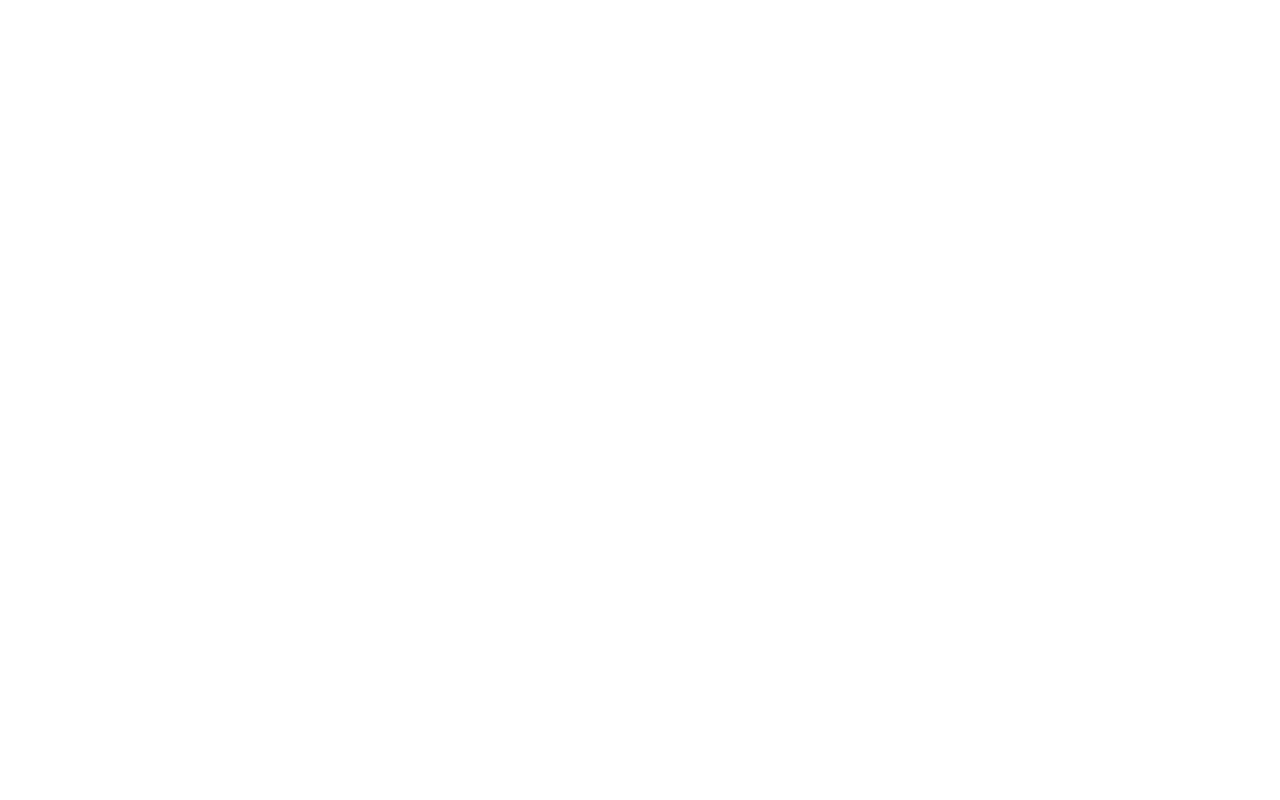
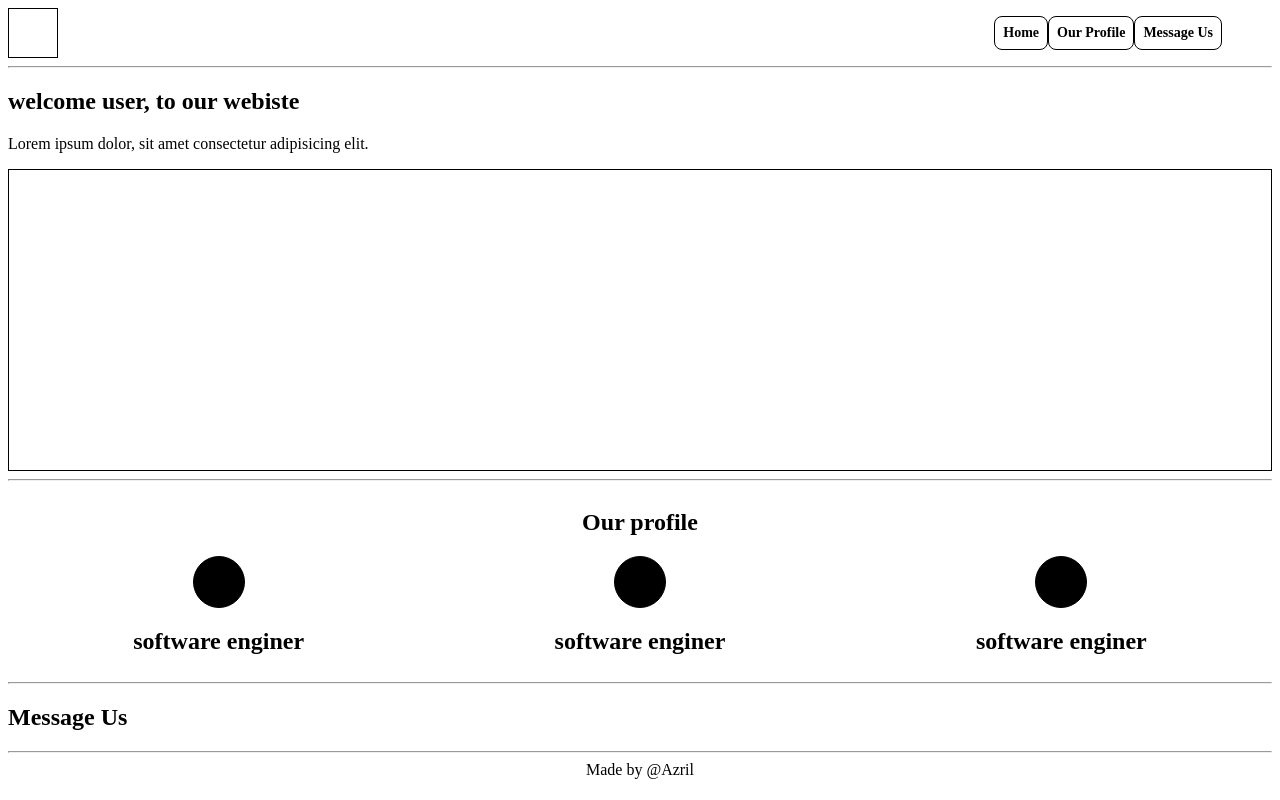
Before and after one commit to revou-fundamental-course/19-aug-24-Azril-Rojaan-Fauzi, a plain HTML site: page index.html in a window 1280 px wide. Drawn offline with Linux system fonts and the light colour scheme.

Commit message:
Pengerjaan day 1

```diff
--- a/css/style.css
+++ b/css/style.css
@@ -1 +1,54 @@
 /* ini css */
+.logo-icon{
+  height: 48px;
+  width: 48px;
+  border: 1px solid;
+}
+nav{
+  display: flex;
+  align-items: center;
+  justify-content: space-between;
+  padding-right: 50px;
+}
+
+.nav-container{
+  display: flex;
+}
+
+.nav-item{
+  border: 1px solid;
+  color: black;
+  text-decoration: none;
+  font-size: 14px;
+  font-weight: bold;
+  padding: 8px;
+  border-radius: 8px;
+}
+.banner-img{
+  border: 1px solid;
+  height: 300px;
+}
+.main-profile{
+  display: flex;
+  justify-content: space-around;
+}
+.profile-item{
+  text-align:  -webkit-center;
+}
+.profile-img{
+  border: 1px solid;
+  background-color: black;
+  height: 50px;
+  border-radius: 50%;
+  width: 50px;
+}
+
+footer{
+  text-align: center;
+}
+
+.profile-container{
+  display: flex;
+  flex-direction: column;
+  text-align: center;
+}
--- a/index.html
+++ b/index.html
@@ -6,6 +6,67 @@
   <link rel="stylesheet" href="css/style.css">
 </head>
 <body>
+  <nav>
+    <header>
+      <div class="logo-icon"></div>
+    </header>
+    <section class="nav-container">
+      <a href="#" class="nav-item">Home</a>
+      <a href="#our-profile" class="nav-item">Our Profile</a>
+      <a href="#" class="nav-item">Message Us</a>
+    </section>
+  </nav>
+  <hr>
 
+  <main>
+    <article>
+      <header>
+        <h1>welcome user, to our webiste</h1>
+      </header>
+      <p>Lorem ipsum dolor, sit amet consectetur adipisicing elit.</p>
+      <div class="banner-img"></div>
+    </article>
+    <hr>
+    <section id="our-profile">
+      <div class="profile-container">
+      <header>
+        <h1>Our profile</h1>
+      </header>
+
+      <section class="main-profile">
+          <div class="profile-item">
+            <div class="profile-img"></div>
+            <h2>software enginer</h2>
+          </div>
+
+          <div class="profile-item">
+            <div class="profile-img"></div>
+            <h2>software enginer</h2>
+          </div>
+
+          <div class="profile-item">
+            <div class="profile-img"></div>
+            <h2>software enginer</h2>
+          </div>
+        </div>
+      </section>
+    </section>
+
+    <hr>
+
+    <section>
+      <header>
+        <h1>Message Us</h1>
+      </header>
+      <form>
+
+      </form>
+    </section>
+  </main>
+
+    <hr>
+  <footer>
+    Made by @Azril
+  </footer>
 </body>
 </html>
```
